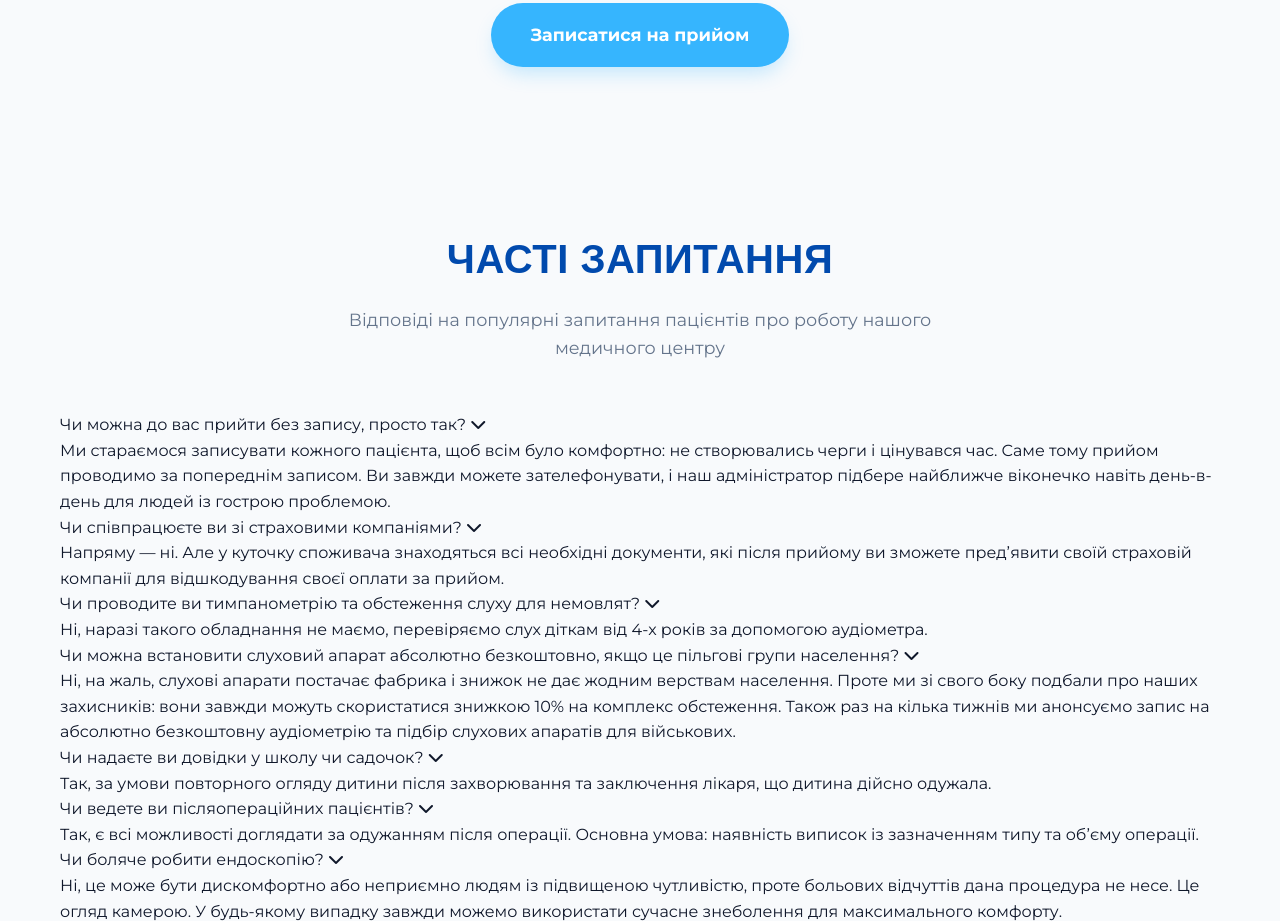
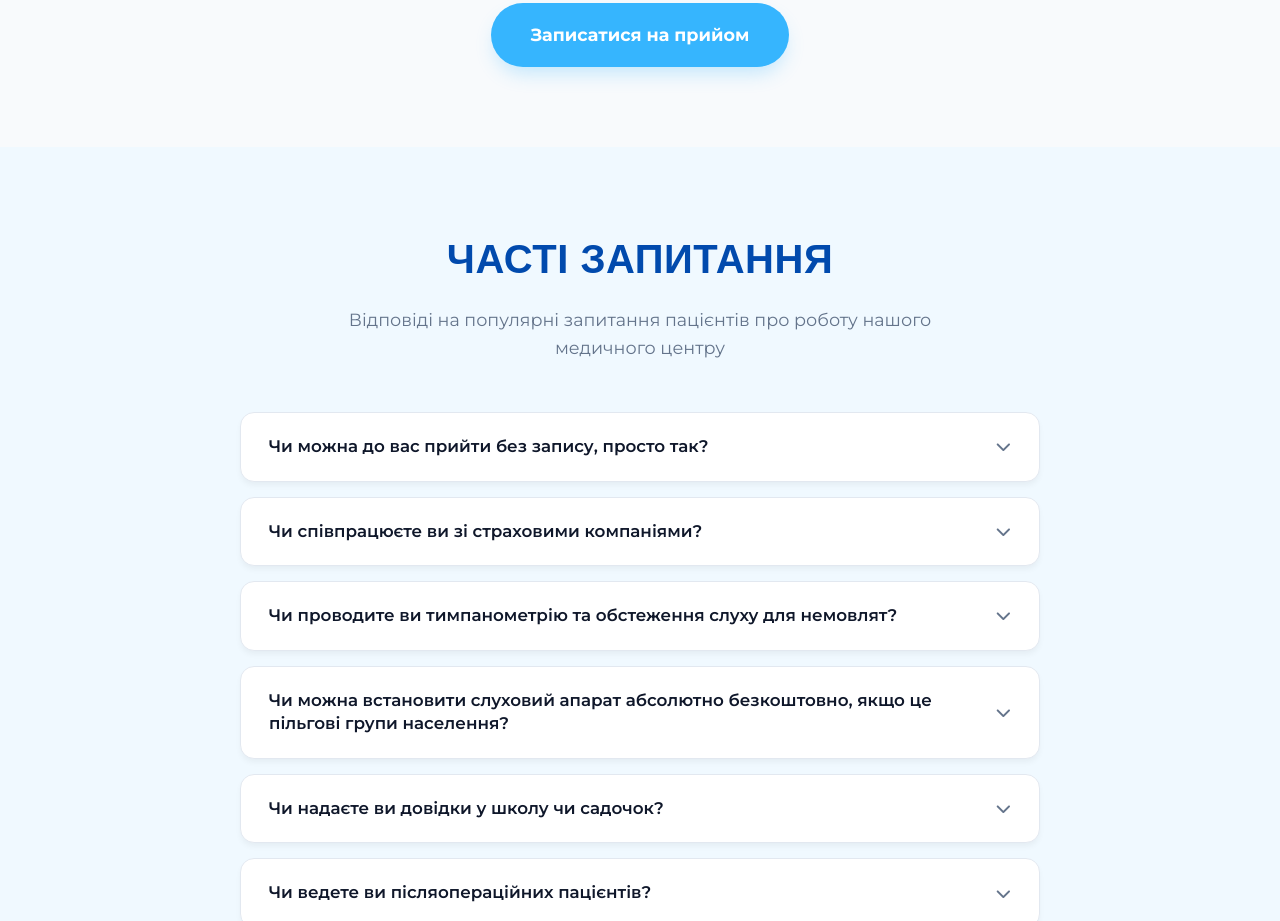
Before and after one commit to ototime-it/ototime, a plain HTML site: page index.html in a window 1280 px wide. Shown: the part 3573-4494 px from the top of the page. Drawn offline with Linux system fonts and the light colour scheme; a web font is replaced by a local one.

Commit message:
Add files via upload

```diff
--- a/style.css
+++ b/style.css
@@ -1276,4 +1276,107 @@ a {
 .price-item.bonus-item .p-description p strong {
     color: #10B981;
 }
+/* ==========================================================================
+   РОЗДІЛ ЧАСТИХ ЗАПИТАНЬ (FAQ)
+   ========================================================================== */
+.faq {
+    padding: 80px 0;
 }
+#faq.faq {
+    background-color: #F0F9FF; /* Благородний темніший сірий колір, що створює чудовий глибокий контраст */
+    padding: 80px 0;
+}
+.faq-container {
+    max-width: 800px;
+    margin: 0 auto;
+    display: flex;
+    flex-direction: column;
+    gap: 15px;
+}
+
+.faq-item {
+    background-color: var(--white);
+    border-radius: 14px;
+    box-shadow: var(--shadow-sm);
+    border: 1px solid var(--border);
+    overflow: hidden;
+    transition: box-shadow 0.3s ease;
+}
+
+.faq-item:hover {
+    box-shadow: 0 10px 15px -3px rgba(0, 0, 0, 0.05);
+}
+
+.faq-trigger {
+    display: flex;
+    justify-content: space-between;
+    align-items: center;
+    padding: 22px 28px;
+    cursor: pointer;
+    user-select: none;
+}
+
+.faq-question {
+    font-size: 1.05rem;
+    font-weight: 600;
+    color: var(--text-dark);
+    padding-right: 15px;
+    line-height: 1.4;
+    transition: color 0.2s ease;
+}
+
+.faq-item:hover .faq-question {
+    color: var(--primary);
+}
+
+.faq-icon {
+    font-size: 0.95rem;
+    color: var(--text-light);
+    transition: transform 0.3s cubic-bezier(0.4, 0, 0.2, 1), color 0.3s ease;
+}
+
+/* Прихована відповідь */
+.faq-answer {
+    max-height: 0;
+    overflow: hidden;
+    transition: max-height 0.35s cubic-bezier(0.4, 0, 0.2, 1);
+}
+
+.faq-answer p {
+    font-size: 0.95rem;
+    color: black;
+    line-height: 1.6;
+    padding: 0 28px 22px 28px;
+    margin: 0;
+}
+
+/* Активний стан при кліку */
+.faq-item.active {
+    border-color: rgba(1, 74, 173, 0.2);
+}
+
+.faq-item.active .faq-icon {
+    transform: rotate(180deg);
+    color: var(--accent);
+}
+
+.faq-item.active .faq-question {
+    color: var(--primary);
+}
+
+@media (max-width: 768px) {
+    .faq {
+        padding: 60px 0;
+    }
+    .faq-trigger {
+        padding: 18px 20px;
+    }
+    .faq-question {
+        font-size: 0.98rem;
+    }
+    .faq-answer p {
+        padding: 0 20px 18px 20px;
+        font-size: 0.9rem;
+    }
+}
+}
```
